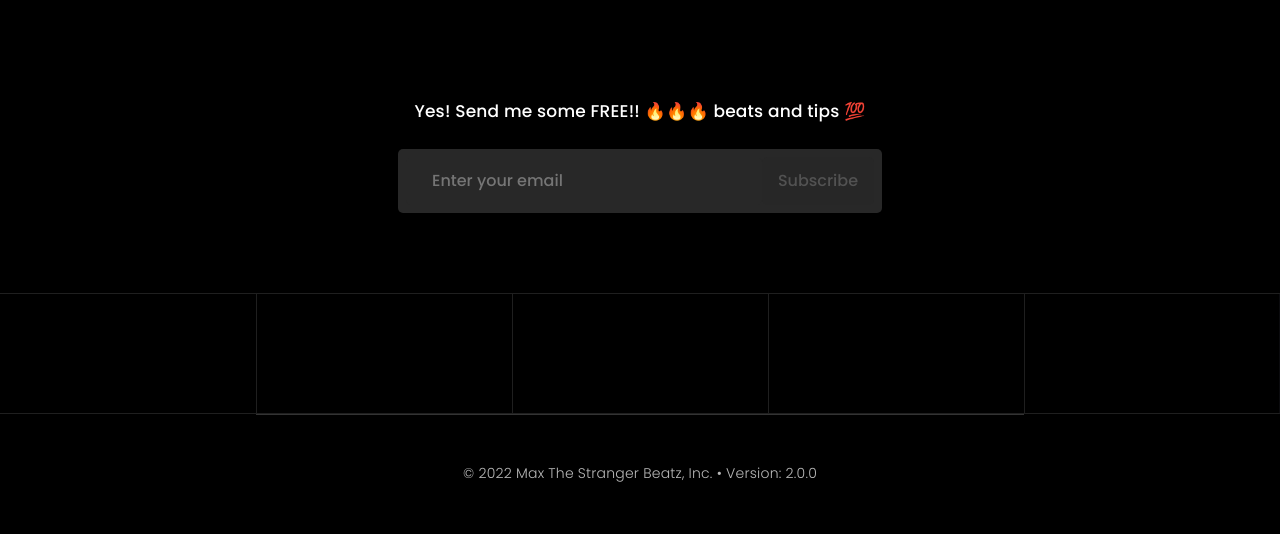
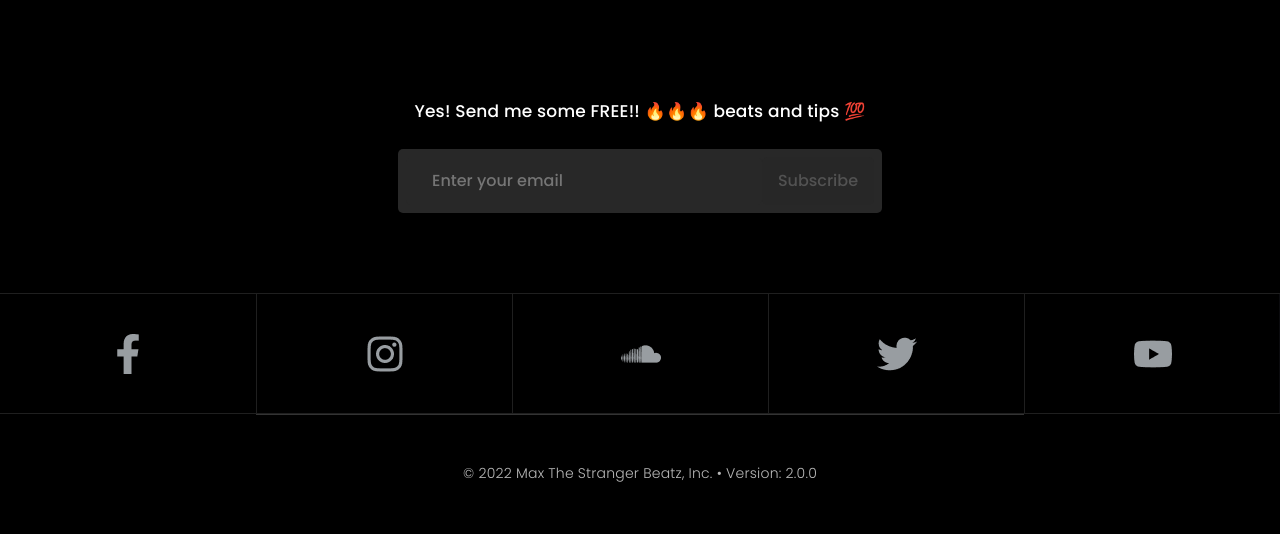
Before and after one commit to emmanuelallan/music.maxthestranger.com_v2, a Gatsby site: page / in a window 1280 px wide. Built offline with nearby package versions, Linux system fonts and the light colour scheme; Gatsby itself is replaced by a stand-in of ours; some icons are missing.

Commit message:
fix svg error

```diff
--- a/content/socials/fb.md
+++ b/content/socials/fb.md
@@ -1,6 +1,6 @@
 ---
 date: '2022-09-04'
-imgUrl: './img/fb.svg'
+imgUrl: './img/fb.png'
 altText: 'facebook'
 url: 'https://facebook.com/maxthestranger/'
 ---
--- a/content/socials/ig.md
+++ b/content/socials/ig.md
@@ -1,6 +1,6 @@
 ---
 date: '2022-09-04'
-imgUrl: './img/ig.svg'
+imgUrl: './img/ig.png'
 altText: 'instagram'
 url: 'https://instagram.com/mts_beatz/'
 ---
--- a/content/socials/sc.md
+++ b/content/socials/sc.md
@@ -1,6 +1,6 @@
 ---
 date: '2022-09-04'
-imgUrl: './img/sc.svg'
+imgUrl: './img/sc.png'
 altText: 'soundcloud'
 url: 'https://soundcloud.com/maxthestranger'
 ---
--- a/content/socials/tw.md
+++ b/content/socials/tw.md
@@ -1,6 +1,6 @@
 ---
 date: '2022-09-04'
-imgUrl: './img/tw.svg'
+imgUrl: './img/tw.png'
 altText: 'twitter'
 url: 'https://twitter.com/mts_beatz/'
 ---
--- a/content/socials/yt.md
+++ b/content/socials/yt.md
@@ -1,6 +1,6 @@
 ---
 date: '2022-09-04'
-imgUrl: './img/yt.svg'
+imgUrl: './img/yt.png'
 altText: 'youtube'
 url: 'https://youtube.com/channel/UCh3IffS3fHpi8GQGq61SppA'
 ---
```
Also changed, not shown: content/socials/img/fb.png (added), content/socials/img/ig.png (added), content/socials/img/sc.png (added), content/socials/img/tw.png (added), content/socials/img/yt.png (added).
